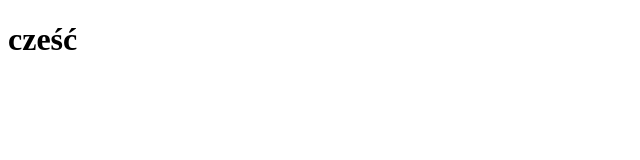
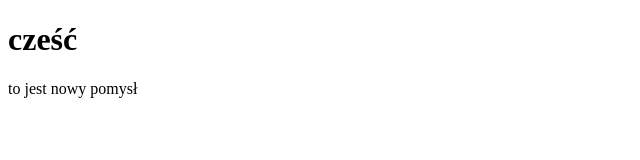
Before and after one commit to Maciek56786/zadanie, a plain HTML site: page index.html in a window 1280 px wide. Shown: the whole page, without its empty margins (0-640 px from the left). Drawn offline with Linux system fonts and the light colour scheme.

Commit message:
added newidea

```diff
--- a/index.html
+++ b/index.html
@@ -10,6 +10,6 @@
 <body>
 
     <h1>cześć</h1>
-
+    <p>to jest nowy pomysł</p>
 </body>
 </html>
```
